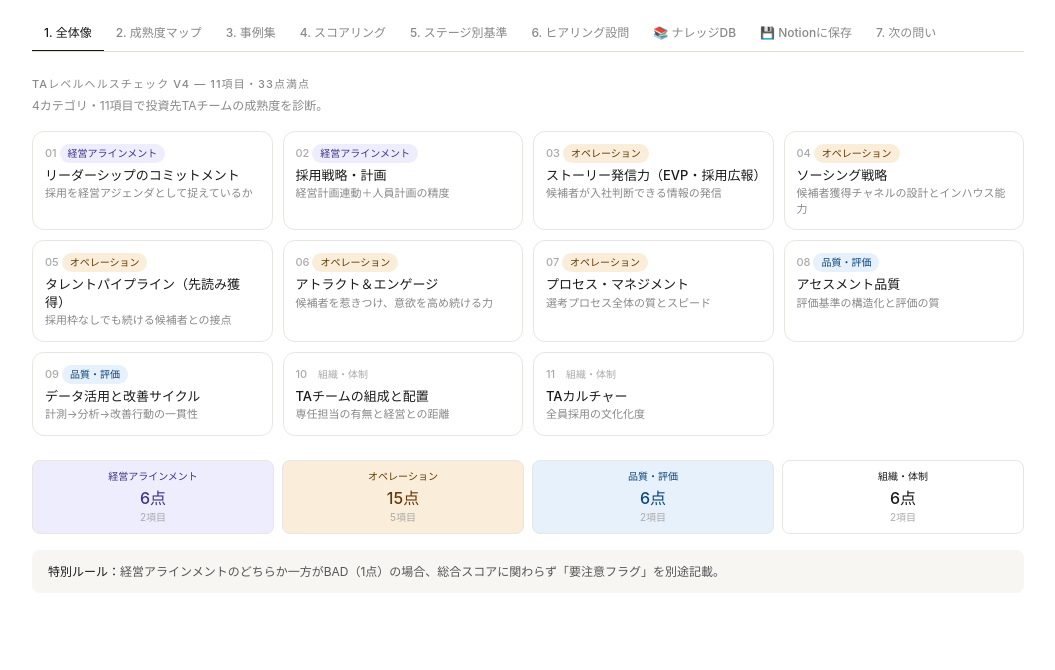
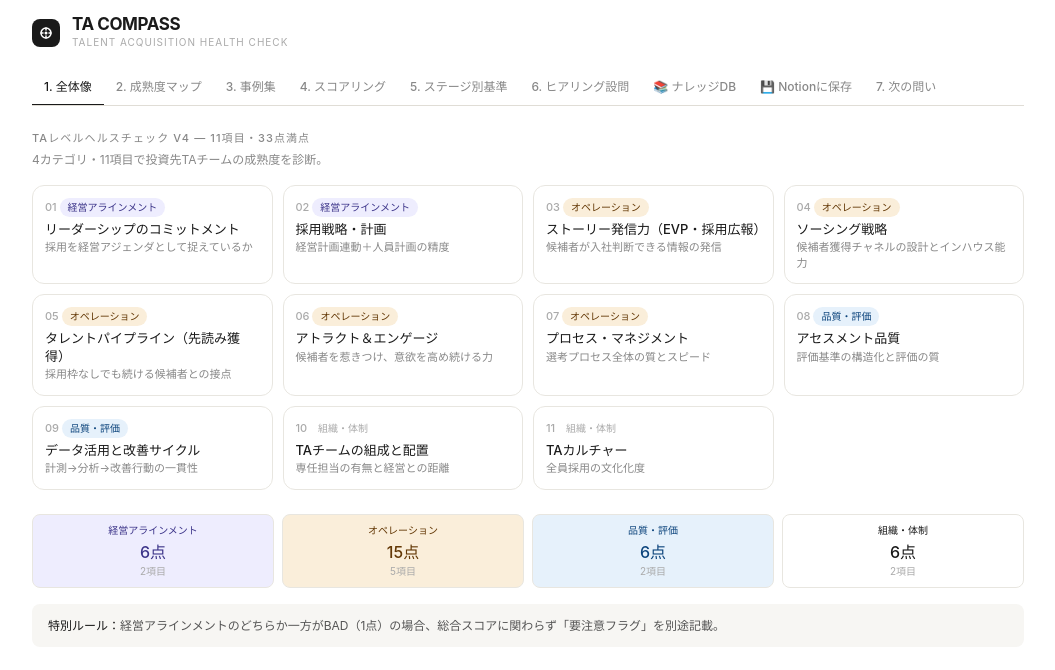
Before and after one commit to ryusukehorie-droid/ta-compass, a Next.js app: page / in a window 1280 px wide. Shown: the top 670 px of the page, without its empty margins (112-1167 px from the left). Built offline with nearby package versions, Linux system fonts and the light colour scheme.

Commit message:
add TA COMPASS header

```diff
--- a/app/page.tsx
+++ b/app/page.tsx
@@ -34,6 +34,24 @@ export default function Home() {
 
   return (
     <div className="max-w-5xl mx-auto px-4 py-4">
+      {/* Header */}
+      <div className="flex items-center gap-3 mb-5">
+        <div className="w-7 h-7 rounded-lg bg-[#1a1a1a] flex items-center justify-center shrink-0">
+          <svg width="14" height="14" viewBox="0 0 14 14" fill="none">
+            <circle cx="7" cy="7" r="5" stroke="white" strokeWidth="1.5"/>
+            <line x1="7" y1="2" x2="7" y2="4" stroke="white" strokeWidth="1.5" strokeLinecap="round"/>
+            <line x1="7" y1="10" x2="7" y2="12" stroke="white" strokeWidth="1.5" strokeLinecap="round"/>
+            <line x1="2" y1="7" x2="4" y2="7" stroke="white" strokeWidth="1.5" strokeLinecap="round"/>
+            <line x1="10" y1="7" x2="12" y2="7" stroke="white" strokeWidth="1.5" strokeLinecap="round"/>
+            <circle cx="7" cy="7" r="1.5" fill="white"/>
+          </svg>
+        </div>
+        <div>
+          <div className="text-[17px] font-bold tracking-tight text-[#1a1a1a] leading-none">TA COMPASS</div>
+          <div className="text-[10px] text-[#aaa] tracking-widest uppercase mt-0.5">Talent Acquisition Health Check</div>
+        </div>
+      </div>
+
       {/* Navigation */}
       <nav className="flex gap-0 border-b border-[#e0ddd6] mb-6 overflow-x-auto">
         {TABS.map((label, i) => (
```
